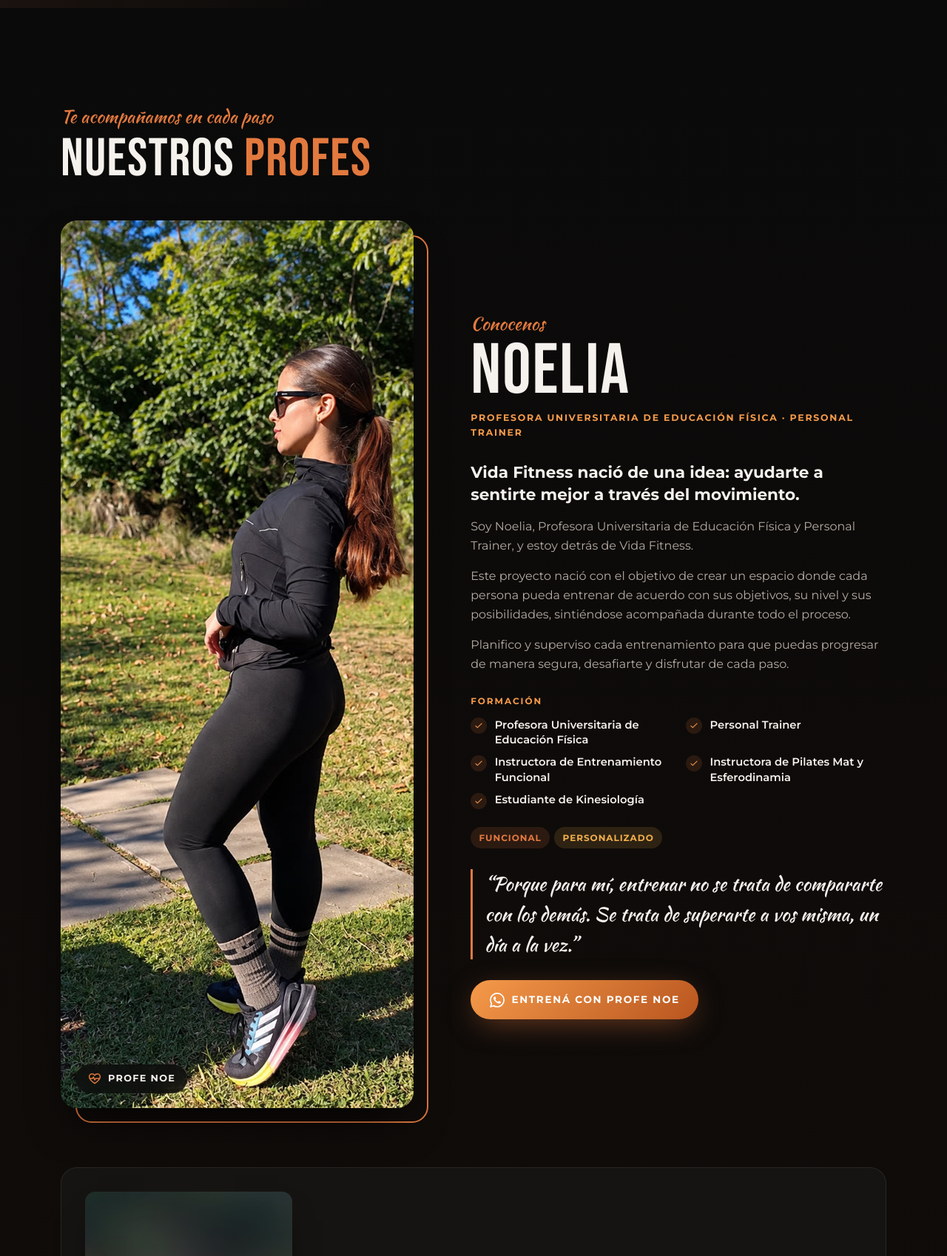
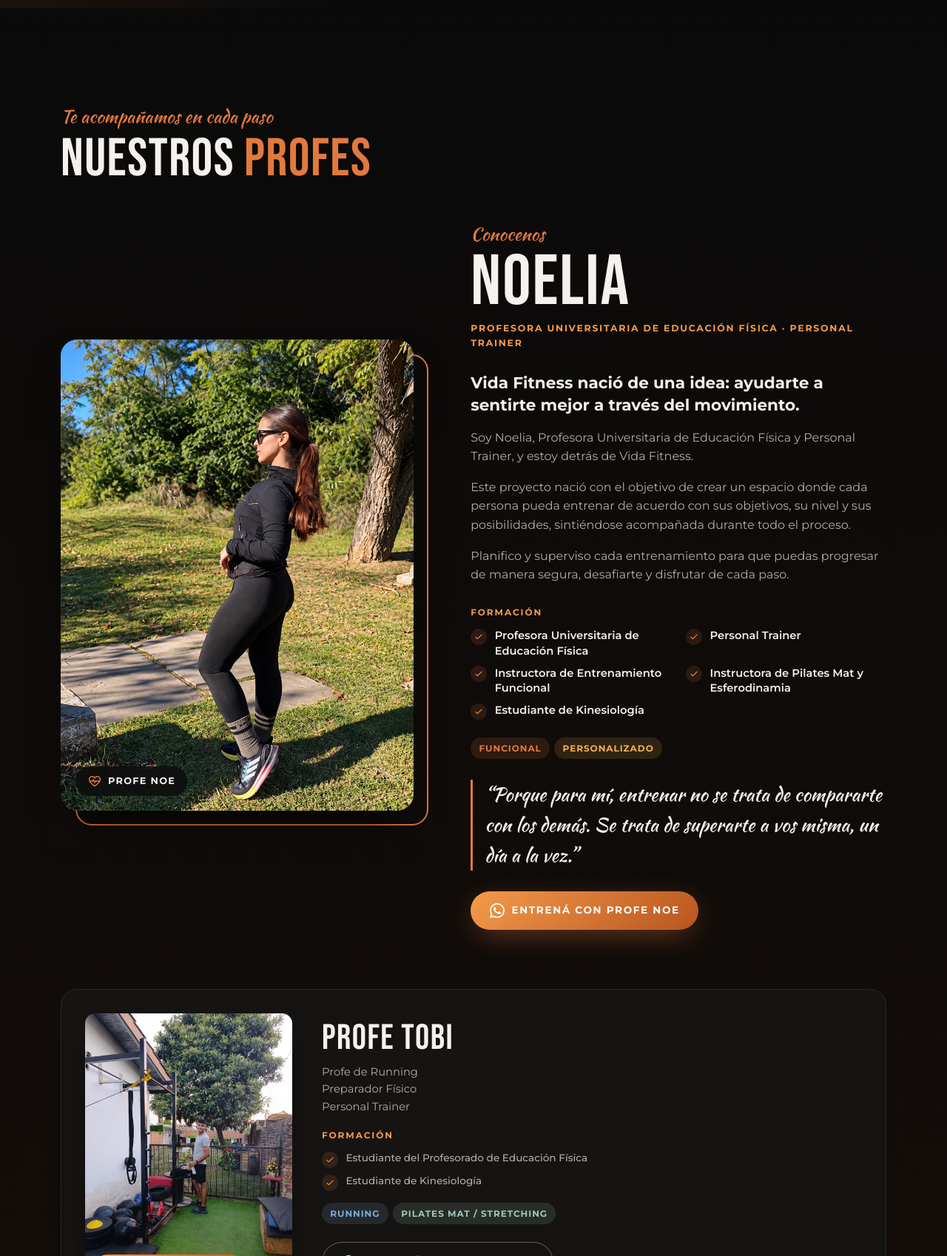
Before and after one commit to jpatroni/VidaFitness, a React (Vite) app: page / in a window 1280 px wide. Shown: the part 4773-6471 px from the top of the page at 74% size. Built offline with nearby package versions, Linux system fonts and the light colour scheme.

Commit message:
fix(profes): foto original de Tobi y proporción 3:4 en las fotos de profes
- Se usa la foto original de Tobi, sin recortes ni efectos
- height: auto en las fotos de profes: el atributo height del <img>
  ganaba sobre aspect-ratio y las estiraba

```diff
--- a/src/presentation/components/Coaches/Coaches.css
+++ b/src/presentation/components/Coaches/Coaches.css
@@ -34,6 +34,8 @@
   position: relative;
   z-index: 1;
   width: 100%;
+  /* sin esto el atributo height del <img> le gana a aspect-ratio */
+  height: auto;
   aspect-ratio: 3 / 4;
   object-fit: cover;
   object-position: center 30%;
@@ -243,6 +245,7 @@
 
 .coach-card__media img {
   width: 100%;
+  height: auto;
   aspect-ratio: 3 / 4;
   object-fit: cover;
   object-position: 55% 30%;
--- a/src/presentation/components/Coaches/Coaches.jsx
+++ b/src/presentation/components/Coaches/Coaches.jsx
@@ -94,8 +94,8 @@ function CoachCard({ profesor, programas, reservaUrl, canal, delay }) {
           <img
             src={asset(profesor.foto)}
             alt={`${profesor.titulo}, ${profesor.roles.join(', ')}`}
-            width="840"
-            height="1120"
+            width="963"
+            height="1280"
             loading="lazy"
           />
           {profesor.especialidad && (
```
Also changed, not shown: public/img/tobi.jpg.
